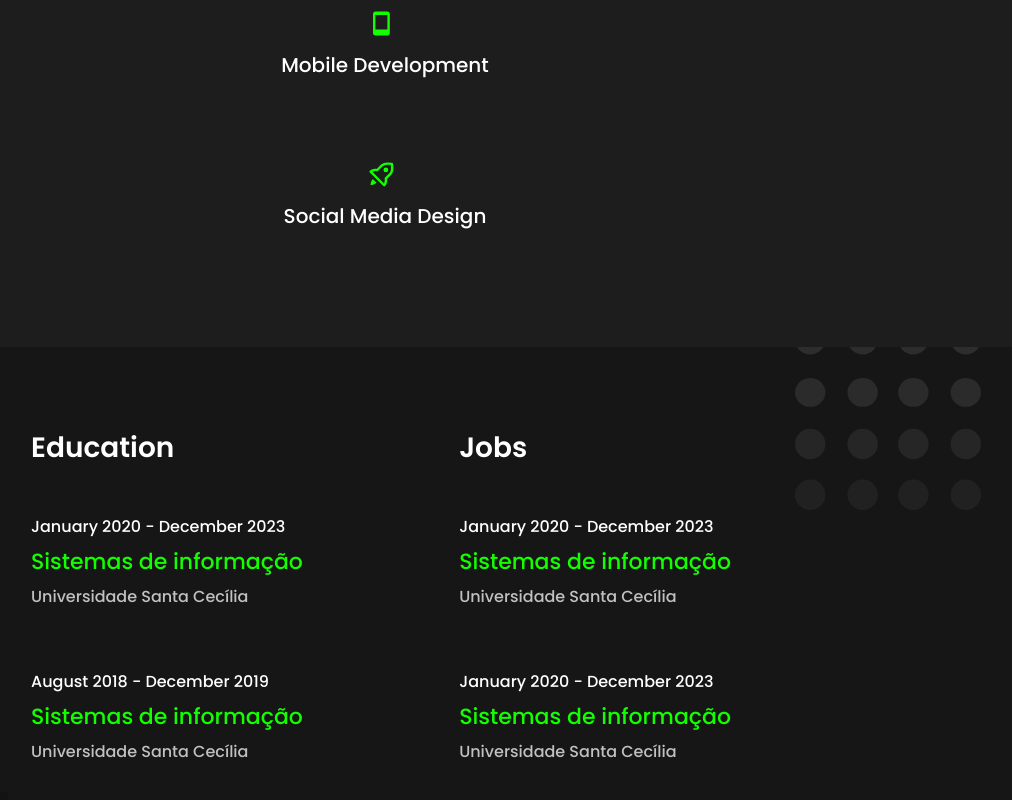
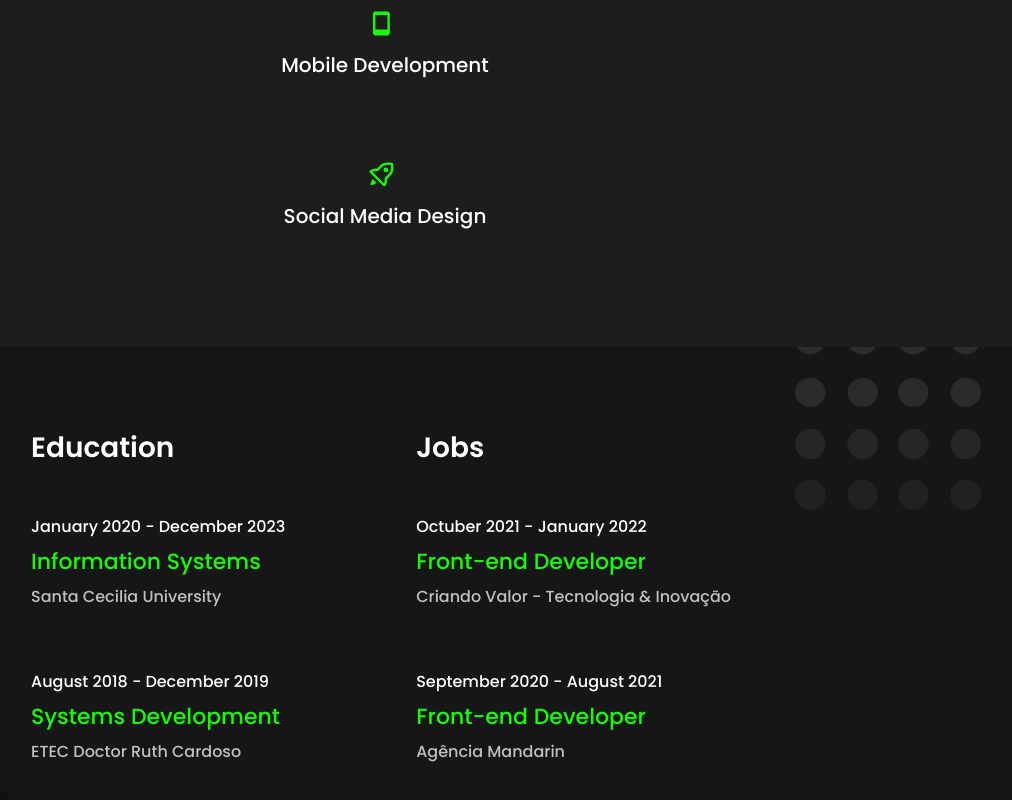
Before and after one commit to ThiagoLeaoDev/Portfolio_old, a Next.js app: page / in a window 1280 px wide. Shown: the part 1840-2640 px from the top of the page, without its empty margins (259-1271 px from the left). Built offline with nearby package versions, Linux system fonts and the light colour scheme.

Commit message:
improving accessibility and SEO

```diff
--- a/components/AboutMeText/style.js
+++ b/components/AboutMeText/style.js
@@ -1,10 +1,10 @@
 import styled from "styled-components"
 
-export const TextAboutMe = styled.p`
+export const TextAboutMe = styled.span`
   color: var(--text-primary);
   font-weight: 700;
   font-size: 170px;
-  opacity: .1;
+  opacity: .2;
 
   @media (max-width: 768px) {
     font-size: 150px;
--- a/components/CardProjects/index.js
+++ b/components/CardProjects/index.js
@@ -5,7 +5,7 @@ export default function index(props) {
   return (
     <SC.ContainerCard>
       <SC.ContainerImage>
-        <SC.ProjectImage src={props.image} layout='fill' objectFit="cover" quality={100}/>
+        <SC.ProjectImage src={props.image} alt='Project Image' layout='fill' objectFit="cover" quality={100}/>
       </SC.ContainerImage>
 
       <SC.CardText>
--- a/components/contactForm.js/index.js
+++ b/components/contactForm.js/index.js
@@ -37,22 +37,22 @@ export default function contactForm() {
     <SC.FormContact onSubmit={sendEmail}>
       <Toaster />
       <SC.GroupLabelInput margin="55px" width="290px">
-        <SC.LabelContact for="name">Your name</SC.LabelContact>
+        <SC.LabelContact htmlFor="name">Your name</SC.LabelContact>
         <SC.InputContact type="text" id="name" name="name" required />
       </SC.GroupLabelInput>
 
       <SC.GroupLabelInput width="386px">
-        <SC.LabelContact for="email">Your email</SC.LabelContact>
+        <SC.LabelContact htmlFor="email">Your email</SC.LabelContact>
         <SC.InputContact type="email" id="email" name="email" required />
       </SC.GroupLabelInput>
 
       <SC.GroupLabelInput width="100%">
-        <SC.LabelContact for="subject">Subject</SC.LabelContact>
+        <SC.LabelContact htmlFor="subject">Subject</SC.LabelContact>
         <SC.InputContact type="text" id="subject" name="subject" required />
       </SC.GroupLabelInput>
 
       <SC.GroupLabelInput width="100%">
-        <SC.LabelContact for="message">Message</SC.LabelContact>
+        <SC.LabelContact htmlFor="message">Message</SC.LabelContact>
         <SC.InputContactText id="message" name="message" required height="160px" />
       </SC.GroupLabelInput>
       <SC.ContainerButton>
--- a/pages/index.js
+++ b/pages/index.js
@@ -28,7 +28,7 @@ export default function Home() {
     <SC.Main>
       <Head>
         <title>Thiago Leão | Portfolio</title>
-        <meta name="viewport" content="initial-scale=1.0, width=device-width" />
+        <meta name="description" content="Portfolio of Thiago Leão, Front-end Developer and UI Designer" />
       </Head>
       <SC.ContainerMenu menuOpen={isOpen}>
         {isOpen ? (
@@ -152,6 +152,7 @@ export default function Home() {
                 objectFit="cover"
                 quality={100}
                 alt="Portait of Thiago Leão"
+                priority
               />
               <SC.Circle />
             </SC.ContainerImage>
@@ -225,6 +226,7 @@ export default function Home() {
               width={186}
               height={186}
               quality={100}
+              alt="Square"
             />
           </SC.ContainerComponentAbout>
         </SC.TireServices>
@@ -239,10 +241,10 @@ export default function Home() {
                   January 2020 - December 2023
                 </SC.DateEducationJobs>
                 <SC.TitleEducationJobs>
-                  Sistemas de informação
+                  Information Systems
                 </SC.TitleEducationJobs>
                 <SC.InstitutionEducationJobs>
-                  Universidade Santa Cecília
+                  Santa Cecilia University
                 </SC.InstitutionEducationJobs>
               </SC.BoxInfoEducationJobs>
               <SC.BoxInfoEducationJobs>
@@ -250,10 +252,10 @@ export default function Home() {
                   August 2018 - December 2019
                 </SC.DateEducationJobs>
                 <SC.TitleEducationJobs>
-                  Sistemas de informação
+                  Systems Development
                 </SC.TitleEducationJobs>
                 <SC.InstitutionEducationJobs>
-                  Universidade Santa Cecília
+                  ETEC Doctor Ruth Cardoso
                 </SC.InstitutionEducationJobs>
               </SC.BoxInfoEducationJobs>
             </SC.ColumnEducationJobs>
@@ -262,25 +264,25 @@ export default function Home() {
               <SC.TitleColumnEducationJobs>Jobs</SC.TitleColumnEducationJobs>
               <SC.BoxInfoEducationJobs>
                 <SC.DateEducationJobs>
-                  January 2020 - December 2023
+                  Octuber 2021 - January 2022
                 </SC.DateEducationJobs>
                 <SC.TitleEducationJobs>
-                  Sistemas de informação
+                  Front-end Developer
                 </SC.TitleEducationJobs>
                 <SC.InstitutionEducationJobs>
-                  Universidade Santa Cecília
+                  Criando Valor - Tecnologia & Inovação
                 </SC.InstitutionEducationJobs>
               </SC.BoxInfoEducationJobs>
 
               <SC.BoxInfoEducationJobs>
                 <SC.DateEducationJobs>
-                  January 2020 - December 2023
+                  September 2020 - August 2021
                 </SC.DateEducationJobs>
                 <SC.TitleEducationJobs>
-                  Sistemas de informação
+                  Front-end Developer
                 </SC.TitleEducationJobs>
                 <SC.InstitutionEducationJobs>
-                  Universidade Santa Cecília
+                  Agência Mandarin
                 </SC.InstitutionEducationJobs>
               </SC.BoxInfoEducationJobs>
             </SC.ColumnEducationJobs>
--- a/styles/mainStyle.js
+++ b/styles/mainStyle.js
@@ -250,7 +250,9 @@ export const TitleMain = styled.h1`
   }
 `;
 
-export const Description = styled.h5`
+export const Description = styled.p`
+  font-size: 20px;
+  line-height: 140%;
   font-weight: 500;
   color: ${({ theme }) => theme.colors.TextSecondary};
   margin-bottom: 32px;
```
